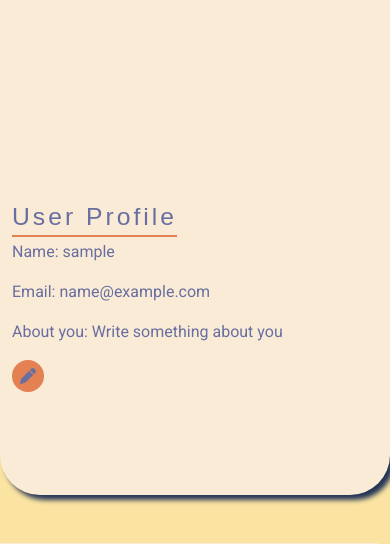
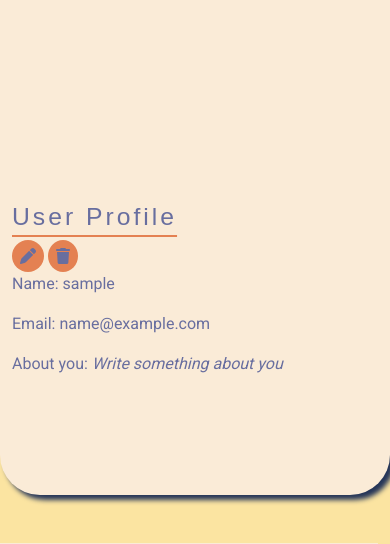
Before and after one commit to kerstin-w/Travel-Africa, a Django app: a page that uses users/templates/profile.html in a window 390 px wide. Shown: the part 218-762 px from the top of the page. Run offline with Django 3.2, Linux system fonts and the light colour scheme; the visitor is signed in with stand-in values (Sample User, id 1); data comes from the database, SQL or seed files in the repository; some libraries are stand-ins or nearby versions; some web fonts are replaced.

Commit message:
feat: Add modal to delete Profile into profile.html

```diff
--- a/static/css/style.css
+++ b/static/css/style.css
@@ -284,9 +284,13 @@
     letter-spacing: 3px;
 }
 
-.edit {
+.icon {
     color: var(--blue-color);
     background-color: var(--orange-color);
     border-radius: 50%;
     padding: 8px;
 }
+
+.icon:hover {
+    transform: rotate(45deg);
+}
--- a/users/templates/profile.html
+++ b/users/templates/profile.html
@@ -1,11 +1,10 @@
 {% extends 'base.html' %}
 {% load static %}
-
 {% block content %}
 <main>
     <div class="container">
         <div class="row align-items-center vertical-center profile-container">
-            <div class="col-md-7 d-flex justify-content-center">
+            <div class="col-md-6 d-flex justify-content-center">
                 {% if "placeholder" in profile.image.url %}
                 <img src="https://res.cloudinary.com/db0ufjm4a/image/upload/v1678200052/user_profile_placeholder_wcp5nb.jpg"
                     class="profile-img" alt="Profile Image Placeholder">
@@ -13,23 +12,52 @@
                 <img src="{{ profile.image.url }}" class="profile-img" alt="Profile Image">
                 {% endif %}
             </div>
-            <div class="col-md-5">
-                <h2 class="heading-profile">User Profile</h2>
+            <div class="col-md-6">
+                <div class="row">
+                    <div class="col-md-7">
+                        <h2 class="heading-profile">User Profile</h2>
+                    </div>
+                    <div class="col-md-5">
+                        <a href="{% url 'users:profile_update' pk=profile.pk %}"><i
+                                class="fa-solid fa-pen icon"></i></a>
+                        <a data-bs-toggle="modal" href="#deleteProfileModal"><i class="fa-solid fa-trash icon"></i></a>
+                    </div>
+                </div>
                 <p>Name: {{ profile.user }}</p>
                 <p>Email: {{ profile.user.email }}</p>
                 {% if profile.description == None %}
-                <p>About you: Write something about you</p>
+                <p>About you: <span><i>Write something about you</i></span></p>
                 {% else %}
                 <p>About you: {{ profile.description }}</p>
                 {% endif %}
-                <div class="row">
-                    <div class="row">
-                        <a href="{% url 'users:profile_update' pk=profile.pk %}"><i
-                                class="fa-solid fa-pen edit"></i></a>
-                    </div>
-                </div>
+
             </div>
         </div>
     </div>
 </main>
+{% if user.is_authenticated %}
+<div class="modal fade" id="deleteProfileModal" tabindex="-1" aria-labelledby="Delete" aria-hidden="true">
+    <div class="modal-dialog">
+        <div class="modal-content">
+            <div class="modal-header">
+                <h1>Log Out</h1>
+                <button type="button" class="btn-close" data-bs-dismiss="modal" aria-label="Close"></button>
+            </div>
+            <div class="modal-body">
+                <p>{{ user }}, are you sure you want to delete your account?</p>
+            </div>
+            <div class="modal-footer">
+                <form method="post"
+                    action="{% url 'users:profile_delete' username=request.user.username pk=profile.pk %}">
+                    {% csrf_token %}
+                    {% if redirect_field_value %}
+                    <input type="hidden" name="{{ redirect_field_name }}" value="{{ redirect_field_value }}" />
+                    {% endif %}
+                    <button type="submit" class="btn btn-danger">Delete</button>
+                </form>
+            </div>
+        </div>
+    </div>
+</div>
+{% endif %}
 {% endblock content %}
```
